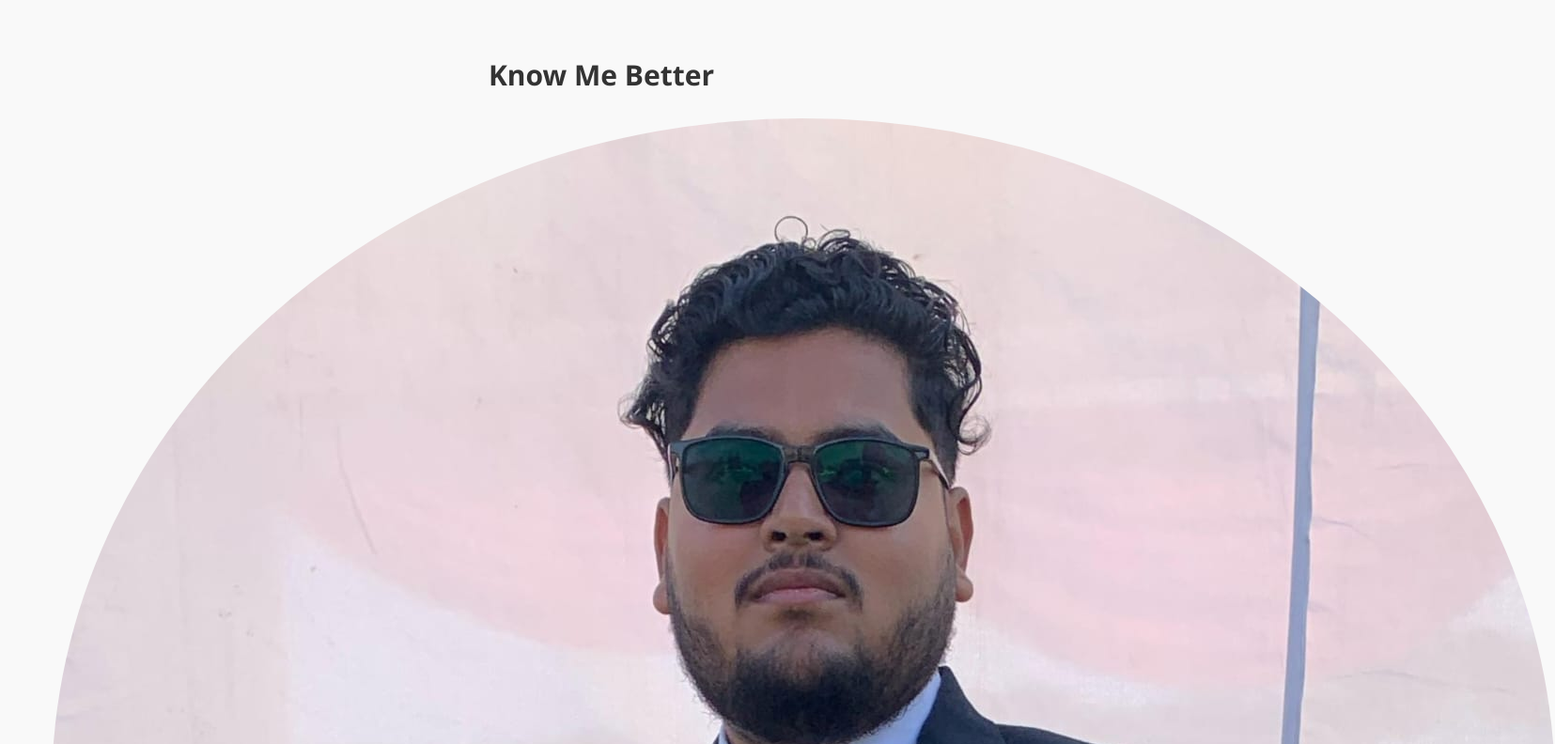
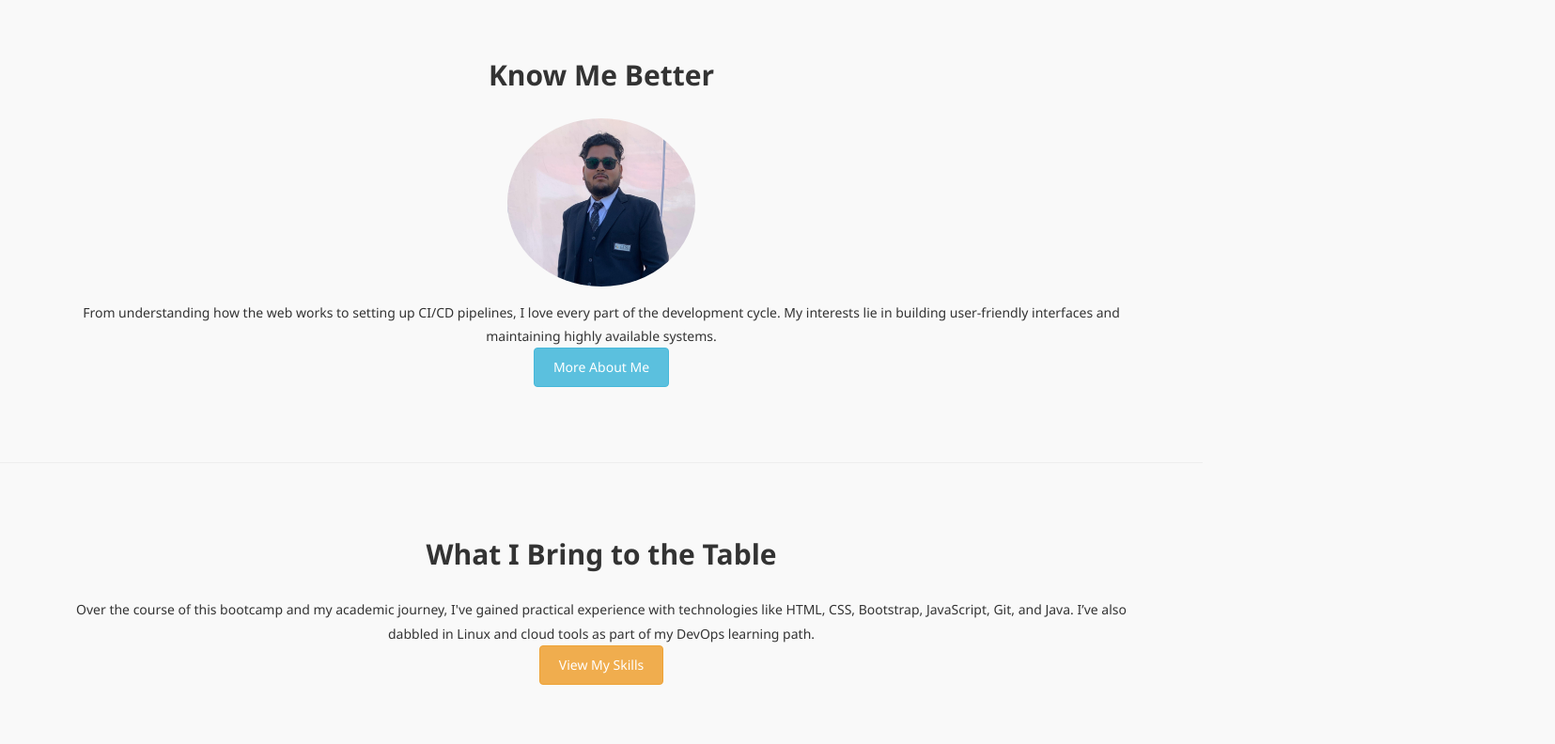
Before and after one commit to Sharanbains/portfolio, a plain HTML site: page index.html in a window 1280 px wide. Shown: the part 715-1507 px from the top of the page at 94% size, 1655 px wide, since content can reach past the window. Drawn offline with nearby package versions, Linux system fonts and the light colour scheme.

Commit message:
index.html

```diff
--- a/index.html
+++ b/index.html
@@ -58,7 +58,7 @@
 <!-- Preview Section: About -->
 <section class="container text-center section">
   <h2>Know Me Better</h2>
-  <img src="WhatsApp Image 2025-07-04 at 8.58.10 AM.jpeg" class="img-circle" alt="Sharanpreet Placeholder" />
+  <img src="WhatsApp Image 2025-07-04 at 8.58.10 AM.jpeg" class="img-circle img-responsive center-block" alt="Sharanpreet Photo" style="max-width: 200px; height: auto; margin: 15px auto;">
   <p>
     From understanding how the web works to setting up CI/CD pipelines, I love every part of the development cycle. My interests lie in building user-friendly interfaces and maintaining highly available systems.
   </p>
```
